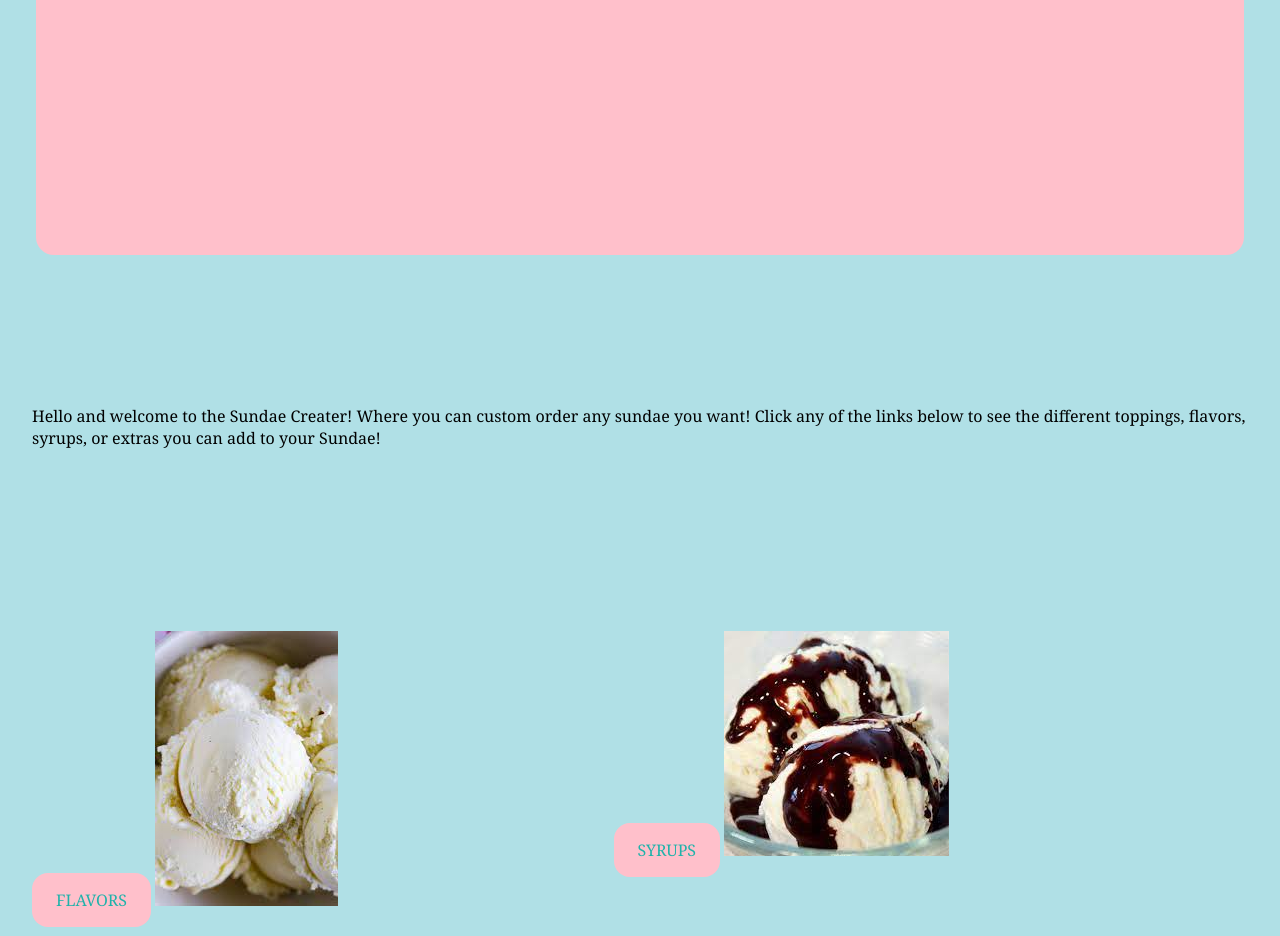
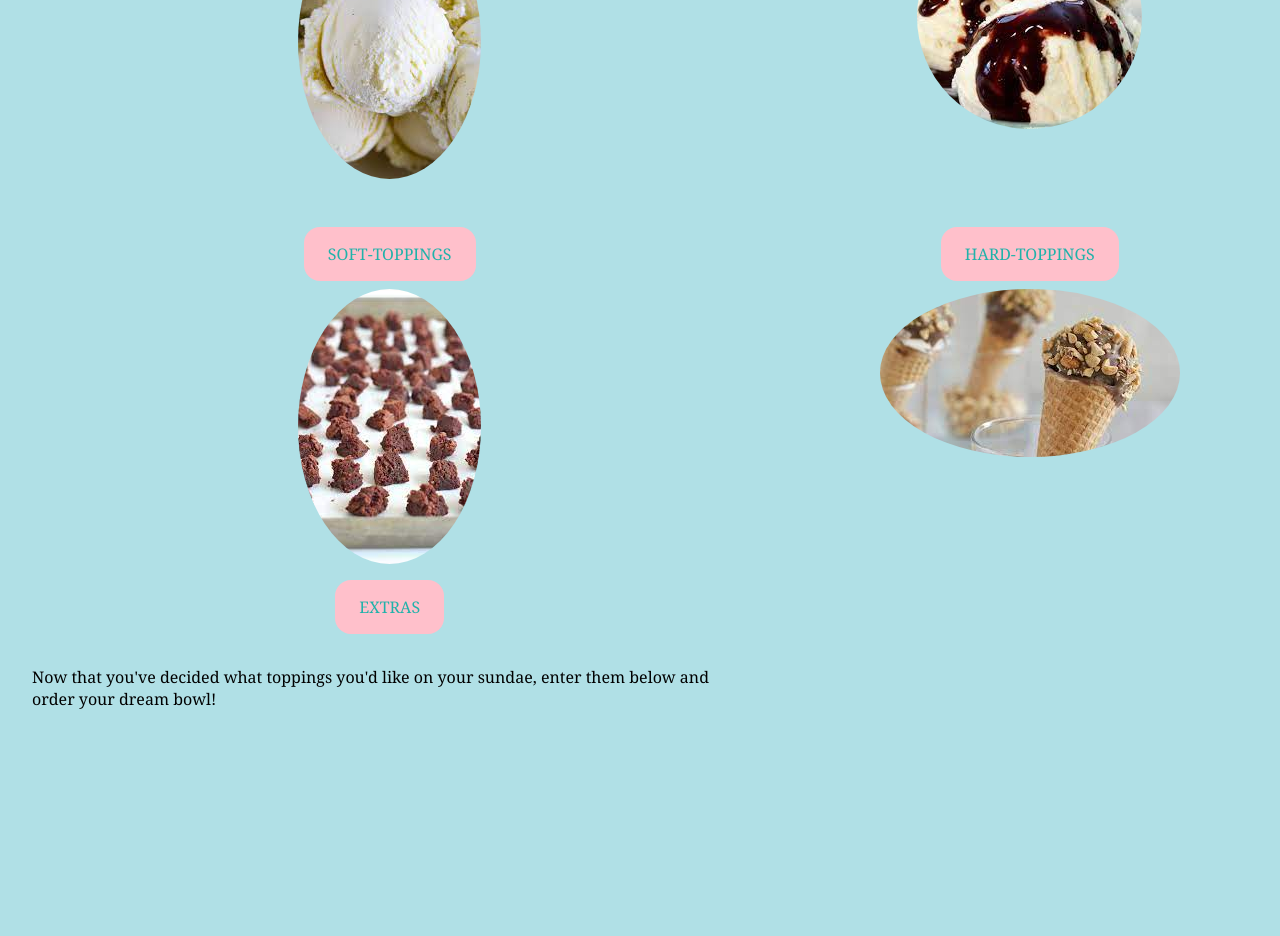
Before and after one commit to Cortlynd101/Cortlynd101.github.io, a plain HTML site: page index.html in a window 1280 px wide. Shown: the part 433-1369 px from the top of the page. After the commit the page ends 1159 px from the top, so only its background shows below. Drawn offline with Linux system fonts and the light colour scheme.

Commit message:
Working with the images and stuff.

```diff
--- a/index.html
+++ b/index.html
@@ -11,9 +11,9 @@
 
 
 <body>
-    <div class="above">
+    <!-- <div class="above">
         <p></p>
-    </div>
+    </div> -->
     <div class="header">
         <h1>Sundae Creater</h1>
     </div>
@@ -30,24 +30,25 @@
 
     <div id="flavors">
         <a href="options/flavors.html">Flavors</a>
-        <img src="options/images/Vanilla.jpg" alt="vanilla ice cream">
-
     </div>
+    <img src="options/images/Vanilla.jpg" alt="vanilla ice cream" id="flavorImg">
 
     <div id="syrups">
         <a href="options/syrups.html">Syrups</a>
-        <img src="options/images/Chocolate_Syrup2.jpg" alt="chocolate syrup">
     </div>
+    <img src="options/images/Chocolate_Syrup2.jpg" alt="chocolate syrup" id="syrupsImg">
+
+    <div id="unused"><p>Hello there!</p></div>
 
     <div id="soft-toppings">
         <a href="options/soft-toppings.html">Soft-Toppings</a>
-        <img src="options/images/Brownie_Bites.jpg" alt="brownie bites">
     </div>
+    <img src="options/images/Brownie_Bites.jpg" alt="brownie bites" id="softTImg">
 
     <div id="hard-toppings">
         <a href="options/hard-toppings.html">Hard-Toppings</a>
-        <img src="options/images/Peanuts.jpg" alt="peanuts">
     </div>
+    <img src="options/images/Peanuts.jpg" alt="peanuts" id="hardTImg">
 
     <div id="extras">
         <a href="options/extras.html">Extras</a>
--- a/styles/style.css
+++ b/styles/style.css
@@ -15,16 +15,16 @@ body {
     font-family: Georgia, 'Times New Roman', Times, serif;
     background-color: powderblue;
     padding: 0%;
-    grid-template-columns: 1fr, 1fr, 1fr;
-    grid-template-rows: 1fr 1fr 1fr 1fr 1fr 1fr;
+    grid-template-columns: 1fr, 1fr, 1fr, 1fr;
+    grid-template-rows: 1fr, 1fr, 1fr, 1fr, 1fr, 1f, 1fr;
     display: grid;
     /* grid-template-rows: 1/8fr 1fr 1fr 1fr 1fr;
     grid-template-columns: 1/2fr 1fr 1fr 1fr; */
 }
 
-.above {
+/* .above {
     grid-column: 1/3;
-}
+} */
 
 .header {
     grid-column: 1/3;
@@ -34,12 +34,6 @@ body {
     padding-left: 2em;
     margin-left: 2em;
     margin-right: 2em;
-    border-radius: 1em;
-}
-
-li {
-    padding: 1em;
-    /* background-color:pink; */
     border-radius: 1em;
 }
 
@@ -53,40 +47,101 @@ li {
     align-content: center;
 }
 
+.unused {
+    grid-column: 2/4;
+    grid-row: 4/5;
+}
+
 #flavors {
     grid-column: 1/1;
-    grid-row: 4/5;
+    grid-row: 4/4;
     /* margin-right: 2em;
     margin-left: 2em; */
-    margin: 2em;
+    display: block;
+    margin-left:auto;
+    margin-right: auto;
+    margin-top: 2em;
+}
+
+#flavorImg {
+    grid-column: 1/1;
+    grid-row: 5/5;
+    border-radius: 50%;
+    display: inline-block;
+    margin-left: auto;
+    margin-right: auto;
+    margin-top: 1.5em;
 }
 
 #syrups {
     grid-column: 2/2;
-    grid-row: 4/5;
-    margin: 2em;
+    grid-row: 4/4;
+    display: inline-block;
+    margin-left: auto;
+    margin-right: auto;
+    margin-top: 2em;
+}
+
+#syrupsImg {
+    grid-column: 2/2;
+    grid-row: 5/5;
+    border-radius: 50%;
+    display: inline-block;
+    margin-left: auto;
+    margin-right: auto;
+    margin-top: 1.5em;
 }
 
 #soft-toppings {
     grid-column: 1/1;
-    grid-row: 6/7;
-    margin: 2em;
+    grid-row: 6/6;
+    display: inline-block;
+    margin-left: auto;
+    margin-right: auto;
+    margin-top: 4em;
+}
+
+#softTImg {
+    grid-column: 1/1;
+    grid-row: 7/7;
+    border-radius: 50%;
+    display: inline-block;
+    margin-left: auto;
+    margin-right: auto;
+    margin-top: 1.5em;
 }
 
 #hard-toppings {
     grid-column: 2/2;
-    grid-row: 6/7;
-    margin: 2em;
+    grid-row: 6/6;
+    display: inline-block;
+    margin-left: auto;
+    margin-right: auto;
+    margin-top: 4em;
+}
+
+#hardTImg {
+    grid-column: 2/2;
+    grid-row: 7/7;
+    border-radius: 50%;
+    display: inline-block;
+    margin-left: auto;
+    margin-right: auto;
+    margin-top: 1.5em;
 }
 
 #extras {
-    grid-column: 1/2;
+    grid-column: 1/1;
     grid-row: 9/9;
-    margin: 2em;
+    display: inline-block;
+    margin-left: auto;
+    margin-right: auto;
+    margin-top: 2em;
+    margin-bottom: 2em;
 }
 
 .sundae-creater {
-    grid-column: 1/3;
+    grid-column: 1/2;
     grid-row: 10;
     margin-left: 2em;
     margin-right: 2em;
@@ -108,8 +163,10 @@ a {
     border-radius: 1em;
 }
 
+img {}
+
 a:hover {
-    background-color: #555;
+    background-color: rgb(240, 163, 189);
 }
 
 a:active {}
```
